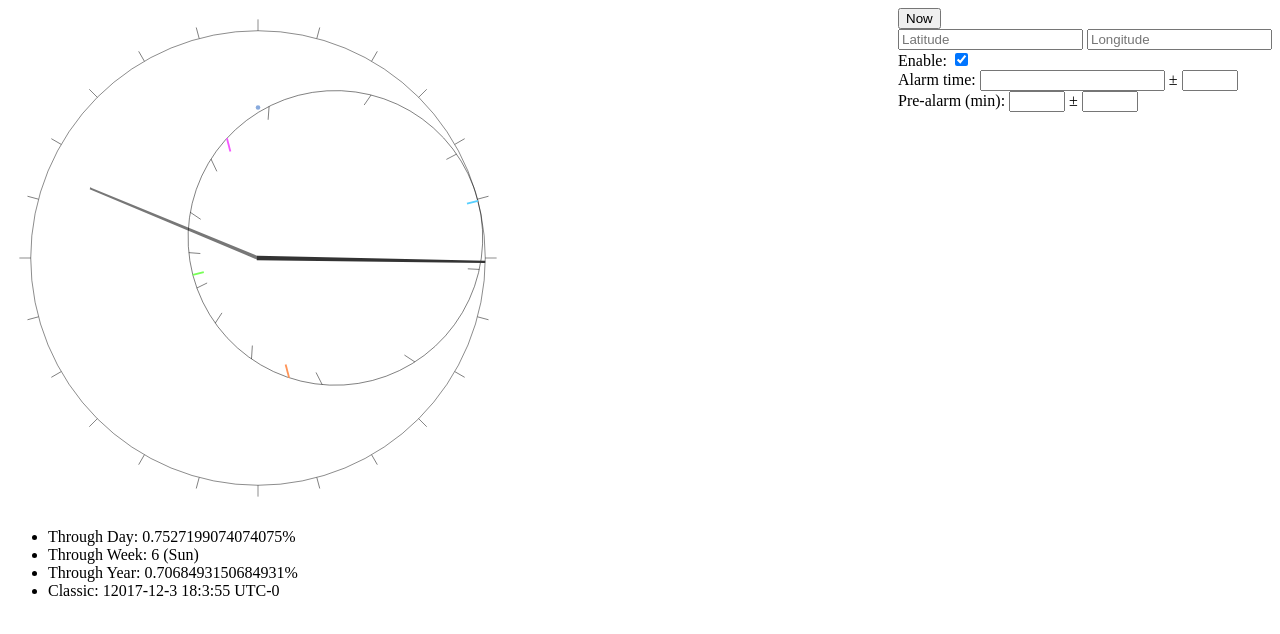
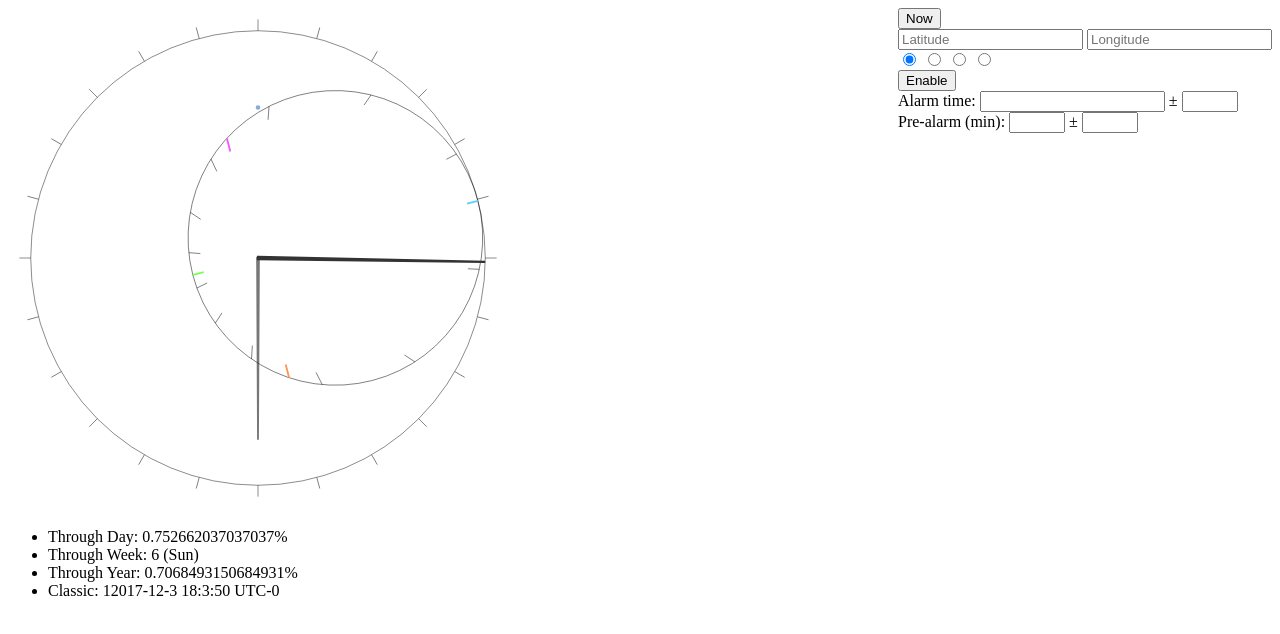
Before and after one commit to edemko/clock, a plain HTML site: page index.html in a window 1280 px wide. Drawn offline with Linux system fonts and the light colour scheme.

Commit message:
minimally configurable clock

```diff
--- a/index.html
+++ b/index.html
@@ -22,7 +22,13 @@
     </div>
     <div id="alarm-configs">
         <form class="alarm">
-            <label>Enable: <input type=checkbox name=enable checked /></label>
+            <div>
+                <input type=radio name=state value=stored checked />
+                <input type=radio name=state value=primed />
+                <input type=radio name=state value=active />
+                <input type=radio name=state value=snooze />
+            </div>
+            <button name=enable>Enable</button>
             <br/>
             <label>Alarm time: <input type=text name=time /></label>
             <label>&pm; <input type=number min=0 max=20 name=diff_time /></label>
--- a/index.js
+++ b/index.js
@@ -4,12 +4,18 @@ document.addEventListener("DOMContentLoaded", function () {
 })
 
 document.addEventListener("PinoutReady", function () {
+    var sound = new Audio("tng_bridge_1.mp3") // FIXME move into pinout
+
+
     function update(time) {
         pinout.cycles.day.time = time
         pinout.cycles.week.time = time
         pinout.cycles.year.time = time
         pinout.classic.time = time
-        if (time.getHours() === alarmTime.getHours()
+        var alarmTime = pinout.alarm_config.time
+        if (alarmTime !== null
+            && pinout.alarm_config.state === "primed"
+            && time.getHours() === alarmTime.getHours()
             && time.getMinutes() === alarmTime.getMinutes()) {
             if (sound.paused) { // FIXME the alarm deserves a real state machine with a real design
                 sound.play()
@@ -22,7 +28,6 @@ document.addEventListener("PinoutReady", function () {
         pinout.here.draw_local_coords()
     })
 
-    var sound = new Audio("tng_bridge_1.mp3")
     pinout.now._elem.addEventListener("click", function () {
         if (sound.paused) {
             sound.play()
@@ -33,9 +38,11 @@ document.addEventListener("PinoutReady", function () {
         }
     })
 
-    var alarmTime = new Date()
-    alarmTime.setHours(7, 30, 0, 0)
-    pinout.alarm.add(alarmTime)
+
+    pinout.alarm_config._elem.time.addEventListener('input', function () {
+        pinout.alarm.time = pinout.alarm_config.time
+    })
+    pinout.alarm.time = pinout.alarm_config.time
 
     update(new Date())
     window.setInterval(function () { update(new Date()) }, 1000)
--- a/pinout.js
+++ b/pinout.js
@@ -45,9 +45,10 @@ here: (function(){
 
 alarm: (function(){
     var self = {
-        // _configElems: document.querySelector("#alarm-config"), // TODO
         _drawElems: document.querySelector("#alarms"),
-        add: function (time) {
+        set time(time) {
+            while (self._drawElems.childNodes.length) { self._drawElems.removeChild(self._drawElems.childNodes[0]) }
+            if (time !== null) {
                 // TODO reusable make svg element
                 var svgns = "http://www.w3.org/2000/svg"
                 var shape = document.createElementNS(svgns, "path")
@@ -56,10 +57,60 @@ alarm: (function(){
                 shape.setAttribute("class", "hand")
                 self._drawElems.appendChild(shape)
             }
+        },
     }
     return self
 })(),
 
+alarm_config: (function(){
+    var div = document.querySelector("#alarm-configs")
+    var self = {
+        _elem: {
+            state: div.querySelectorAll("input[name='state']"),
+            enable: div.querySelector("button[name='enable']"),
+            time: div.querySelector("input[name='time']"),
+        },
+        get state() {
+            return Array.filter(self._elem.state, function(x) { return x.checked })[0].value
+        },
+        set state(new_state) {
+            var old_state = self.state
+            if (new_state !== old_state) {
+                Array.filter(self._elem.state, function(x) { return x.value === new_state })[0].checked = true
+                // FIXME dispatch a change event
+            }
+        },
+        get time() {
+            var pre = self._elem.time.value
+            var bits = pre.split(":")
+            var hour = bits[0]
+            var minute = bits[1]
+            if (hour === undefined) {
+                return null
+            }
+            if (minute === undefined) {
+                minute = 0
+            }
+            var alarmTime = new Date()
+            alarmTime.setHours(hour, minute, 0, 0)
+            return alarmTime
+        },
+    }
+    // FIXME this event listener should go in some sort of initializer
+    self._elem.enable.addEventListener('click', function(e) {
+        e.preventDefault()
+        var state = self.state
+        if (state === "stored") {
+            self.state = "primed"
+        }
+        else if (state === "primed") {
+            self.state = "stored"
+        }
+        else if (state === "active") {}
+        else if (state === "snooze") {}
+    })
+    return self
+})(),
 
 ////// Visual Time Display //////
 
```
Also changed, not shown: 1 other file. Lines whose indentation alone changed are shown as unchanged.
